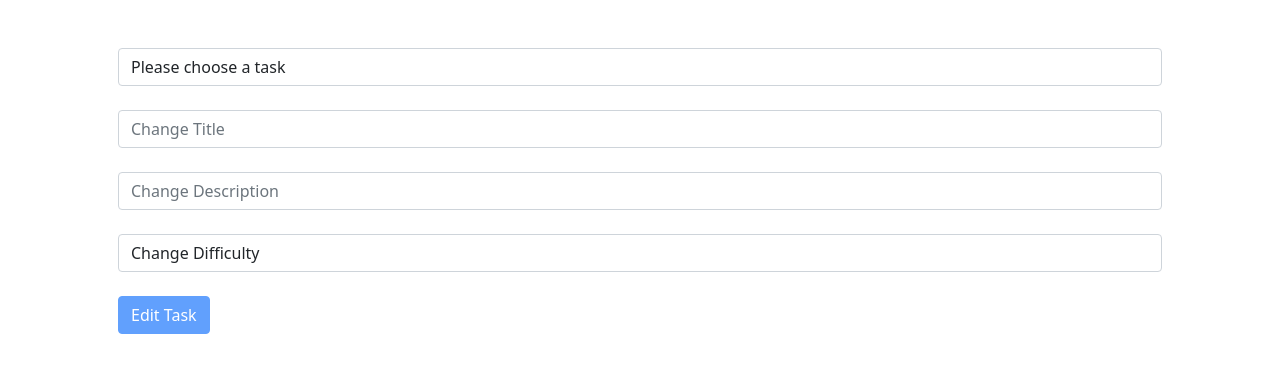
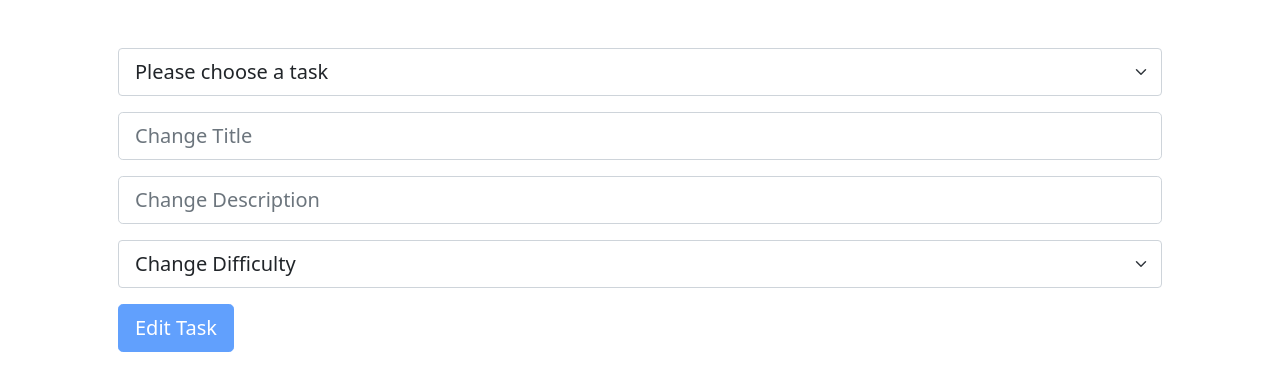
Before and after one commit to gianmillare/Giacomo_Tasks, a Flask app: page /edit in a window 1280 px wide. Shown: the part 66-457 px from the top of the page. Run offline with Flask 2, Linux system fonts and the light colour scheme; the visitor is signed in with stand-in values (Sample User, id 1).

Commit message:
edited the edit.html according to changes in bootstrap 5

```diff
--- a/templates/edit.html
+++ b/templates/edit.html
@@ -8,30 +8,27 @@
     <form action="/edit" method="POST">
 
         <!-- dropdown menu to select a task to edit -->
-        <div class="form-group">
-            <select id="task_id" class="form-control" name="task_id" required onchange="enableButton()">
+        <div class="mb-3">
+            <select id="task_id" class="form-select form-select-lg mb-3" name="task_id" required onchange="enableButton()">
                 <option selected value="">Please choose a task</option>
                 {% for task in tasks %}
                     <option value="{{ task }}">{{ task }}</option>
                 {% endfor %}
             </select>
         </div>
-        <br>
 
         <!-- Users have three options to change: Title, Description, and Score -->
         <!-- If empty, then the existing value will stay the same -->
-        <div class="form-group">
-            <input class="form-control" name="task_title" type="text" placeholder="Change Title">
+        <div class="mb-3">
+            <input class="form-control form-control-lg" name="task_title" type="text" placeholder="Change Title">
         </div>
-        <br>
 
-        <div class="form-group">
-            <input class="form-control" name="task_desc" type="text" placeholder="Change Description">
+        <div class="mb-3">
+            <input class="form-control form-control-lg" name="task_desc" type="text" placeholder="Change Description">
         </div>
-        <br>
 
-        <div class="form-group">
-            <select id="task_score" class="form-control" name="task_score" required onchange="enableButton()">
+        <div class="mb-3">
+            <select id="task_score" class="form-select form-select-lg mb-3" name="task_score" required onchange="enableButton()">
                 <option selected value="">Change Difficulty</option>
                 <option value="1">1</option>
                 <option value="2">2</option>
@@ -40,10 +37,9 @@
                 <option value="5">5</option>
             </select>
         </div>
-        <br>
 
         <!-- Button to submit the changes made above -->
-        <button class="btn btn-primary" type="submit" id="submit" disabled>Edit Task</button>
+        <button class="btn btn-primary btn-lg" type="submit" id="submit" disabled>Edit Task</button>
 
     </form>
 
```
Also changed, not shown: 1 other file.
